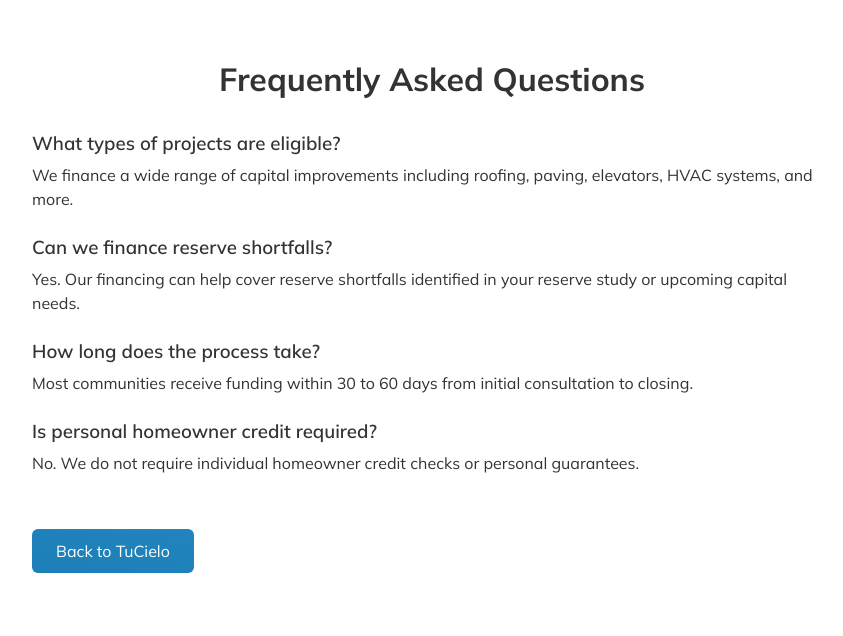
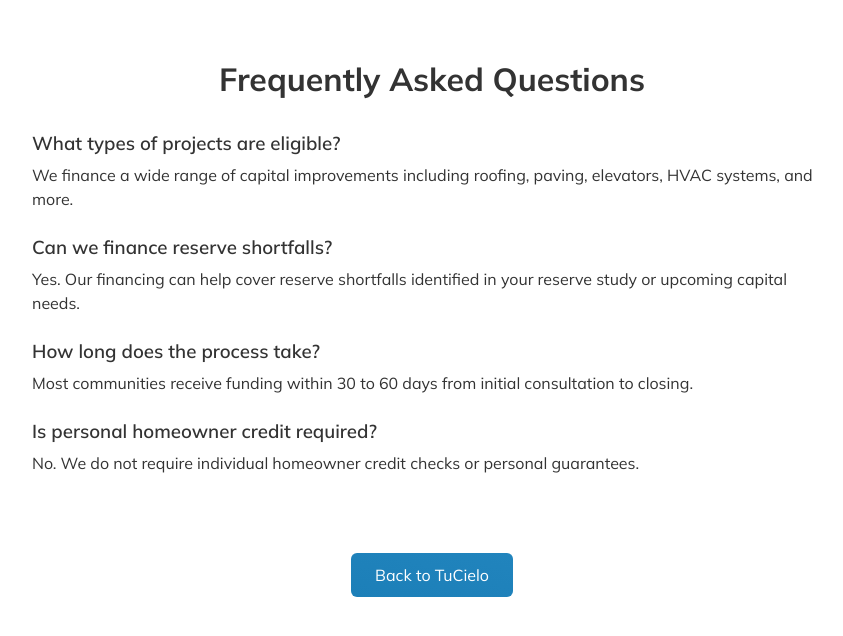
Before and after one commit to MetaCapFin/tu-cielo-site, a React (Create React App) app: page /faq in a window 1280 px wide. Shown: the top 636 px of the page, without its empty margins (208-1051 px from the left). Built offline with nearby package versions, Linux system fonts and the light colour scheme.

Commit message:
Update faq.js

```diff
--- a/src/faq.js
+++ b/src/faq.js
@@ -32,7 +32,7 @@ export default function FAQ() {
         </div>
       </section>
 
-      <div>
+      <div className="faq-cta">
         <button className="cta-button" onClick={handleGoHome}>
           Back to TuCielo
         </button>
```
